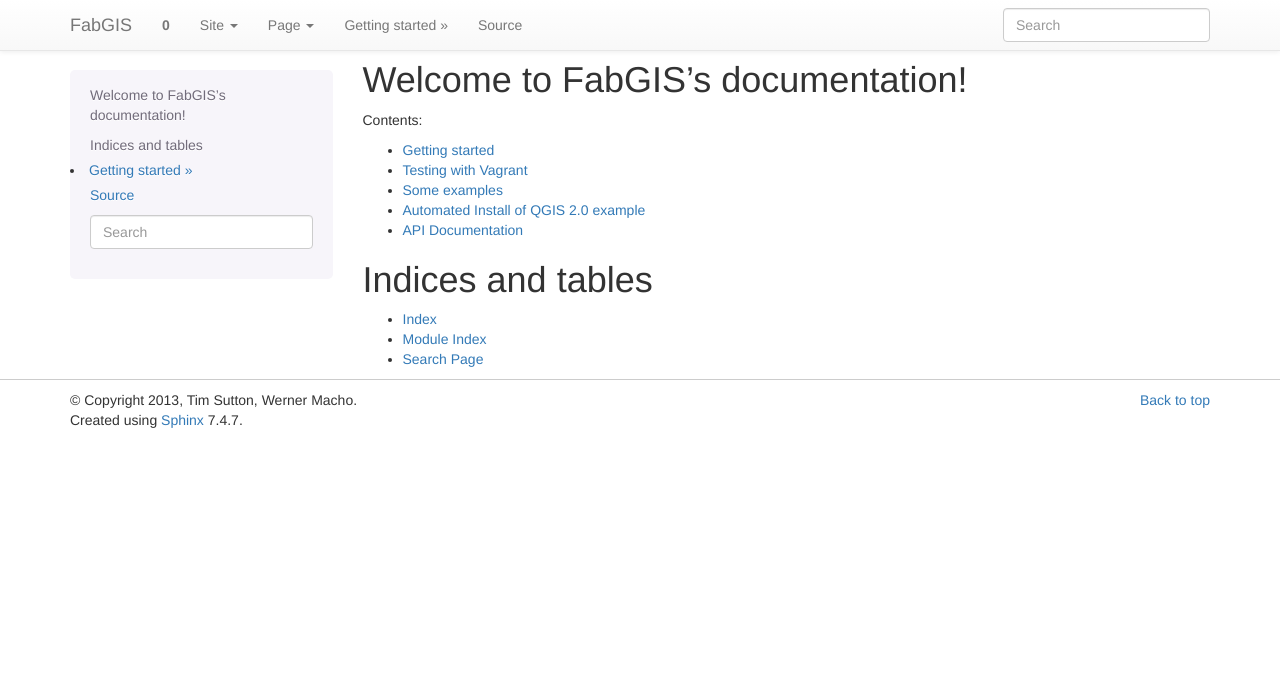
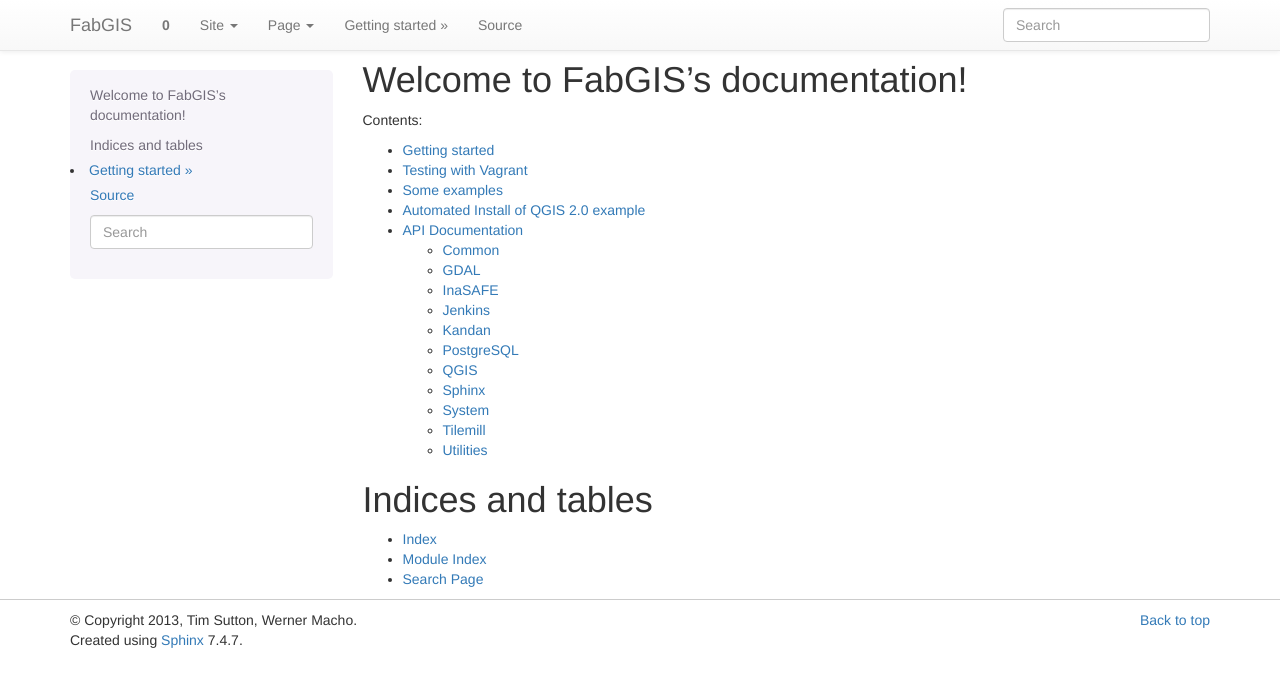
Before and after one commit to timlinux/fabgis, a Sphinx documentation site: the page built from docs/source/index.rst, in a window 1280 px wide. Shown: the top 687 px of the page. Built offline with Sphinx 7.4.7, drawn with Linux system fonts in a browser that asks for light colours; part of the change alters nothing that is shown.

```diff
--- a/docs/source/api.rst
+++ b/docs/source/api.rst
@@ -1,5 +1,98 @@
 API Documentation
 =================
 
+Common
+-------
+
+Common functions.
+
+.. automodule:: fabgis.common
+   :members:
+
+GDAL
+-------
+
+GDAL build and related tools
+
+.. automodule:: fabgis.gdal
+   :members:
+
+
+InaSAFE
+-------
+
+Tools for deploying InaSAFE related tasks.
+
+.. automodule:: fabgis.inasafe
+   :members:
+
+
+Jenkins
+-------
+
+Tools for deploying Jenkins CI
+
 .. automodule:: fabgis.jenkins
    :members:
+
+
+Kandan
+-------
+
+Tools for deploying kandan chat server.
+
+.. automodule:: fabgis.kandan
+   :members:
+
+
+PostgreSQL
+----------
+
+Tools for deploying PostgreSQL related tasks.
+
+.. automodule:: fabgis.postgres
+   :members:
+
+
+QGIS
+----
+
+Tools for deploying QGIS (master and release versions).
+
+.. automodule:: fabgis.qgis
+   :members:
+
+Sphinx
+------
+
+Tools for deploying sphinx.
+
+.. automodule:: fabgis.sphinx
+   :members:
+
+
+System
+-------
+
+System related tools.
+
+.. automodule:: fabgis.system
+   :members:
+
+
+Tilemill
+--------
+
+Tools for deploying TileMill.
+
+.. automodule:: fabgis.tilemill
+   :members:
+
+
+Utilities
+---------
+
+Helper utilities.
+
+.. automodule:: fabgis.utilitities
+   :members:
```
